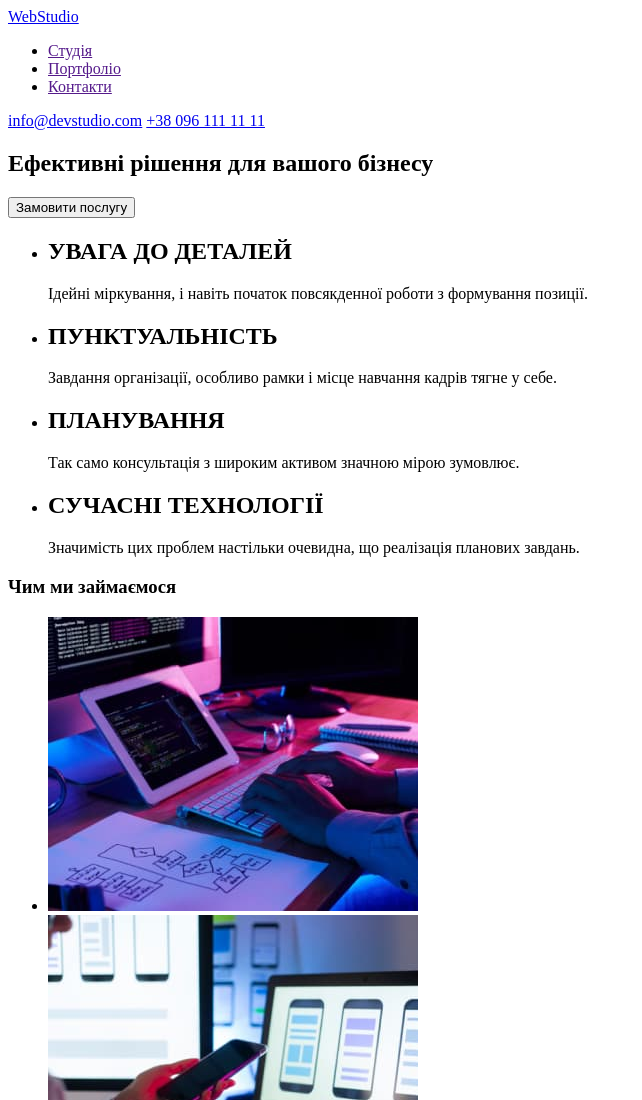
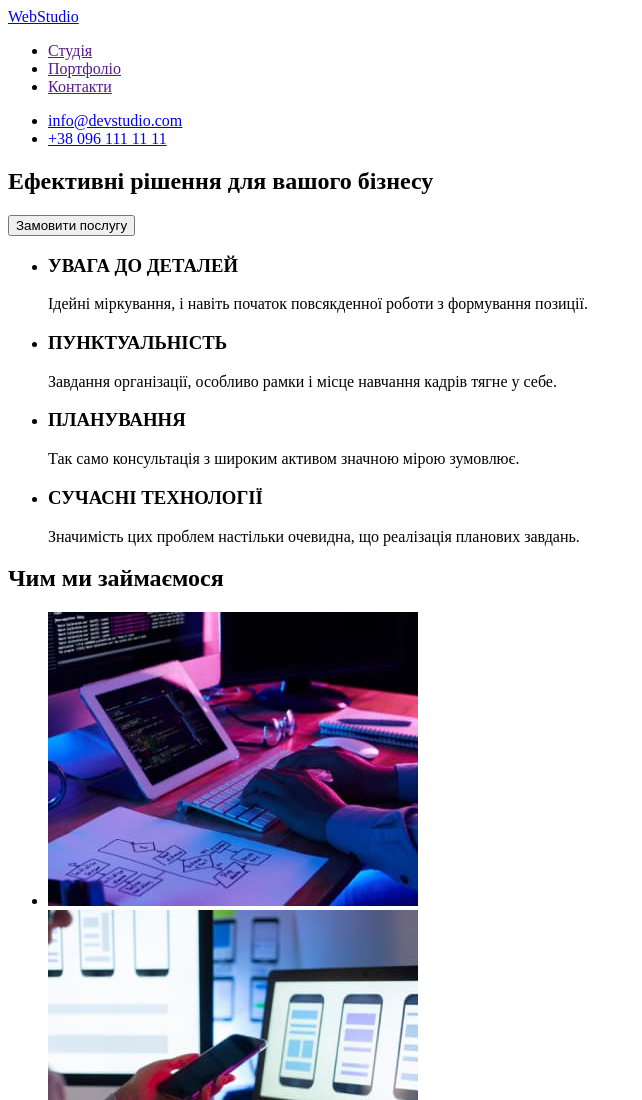
Before and after one commit to Platinka/goit-markup-hw-01, a plain HTML site: page index.html in a window 1280 px wide. Shown: the top 1100 px of the page, without its empty margins (0-642 px from the left). Drawn offline with Linux system fonts and the light colour scheme.

Commit message:
Add files via upload

```diff
--- a/index.html
+++ b/index.html
@@ -7,6 +7,7 @@
     <title>Web Studio</title>
   </head>
   <body>
+    <!--Header-->
     <header>
       <nav>
         <a href="./index.html">WebStudio</a>
@@ -16,40 +17,45 @@
           <li><a href="">Контакти</a></li>
         </ul>
       </nav>
-      <a href="mailto:info@devstudio.com">info@devstudio.com</a>
-      <a href="tel:+380961111111">+38 096 111 11 11</a>
+      <ul>
+        <li><a href="mailto:info@devstudio.com">info@devstudio.com</a></li>
+        <li><a href="tel:+380961111111">+38 096 111 11 11</a></li>
+      </ul>
     </header>
 
     <main>
+      <!--Hero section-->
       <section>
         <h1>Ефективні рішення для вашого бізнесу</h1>
         <button type="button">Замовити послугу</button>
       </section>
 
+      <!--Benefits list-->
       <section>
+        <h2 hidden>Benefits list</h2>
         <ul>
           <li>
-            <h2>УВАГА ДО ДЕТАЛЕЙ</h2>
+            <h3>УВАГА ДО ДЕТАЛЕЙ</h3>
             <p>
               Ідейні міркування, і навіть початок повсякденної роботи з
               формування позиції.
             </p>
           </li>
           <li>
-            <h2>ПУНКТУАЛЬНІСТЬ</h2>
+            <h3>ПУНКТУАЛЬНІСТЬ</h3>
             <p>
               Завдання організації, особливо рамки і місце навчання кадрів тягне
               у себе.
             </p>
           </li>
           <li>
-            <h2>ПЛАНУВАННЯ</h2>
+            <h3>ПЛАНУВАННЯ</h3>
             <p>
               Так само консультація з широким активом значною мірою зумовлює.
             </p>
           </li>
           <li>
-            <h2>СУЧАСНІ ТЕХНОЛОГІЇ</h2>
+            <h3>СУЧАСНІ ТЕХНОЛОГІЇ</h3>
             <p>
               Значимість цих проблем настільки очевидна, що реалізація планових
               завдань.
@@ -58,8 +64,9 @@
         </ul>
       </section>
 
+      <!--What we do-->
       <section>
-        <h3>Чим ми займаємося</h3>
+        <h2>Чим ми займаємося</h2>
         <ul>
           <li>
             <img src="./images/img1.jpg" alt="work1" width="370" height="294" />
@@ -73,6 +80,7 @@
         </ul>
       </section>
 
+      <!--Our team-->
       <section>
         <h2>Наша команда</h2>
         <ul>
@@ -110,6 +118,7 @@
       </section>
     </main>
 
+    <!--Footer-->
     <footer>
       <a href="./index.html">WebStudio</a>
       <address>
```
